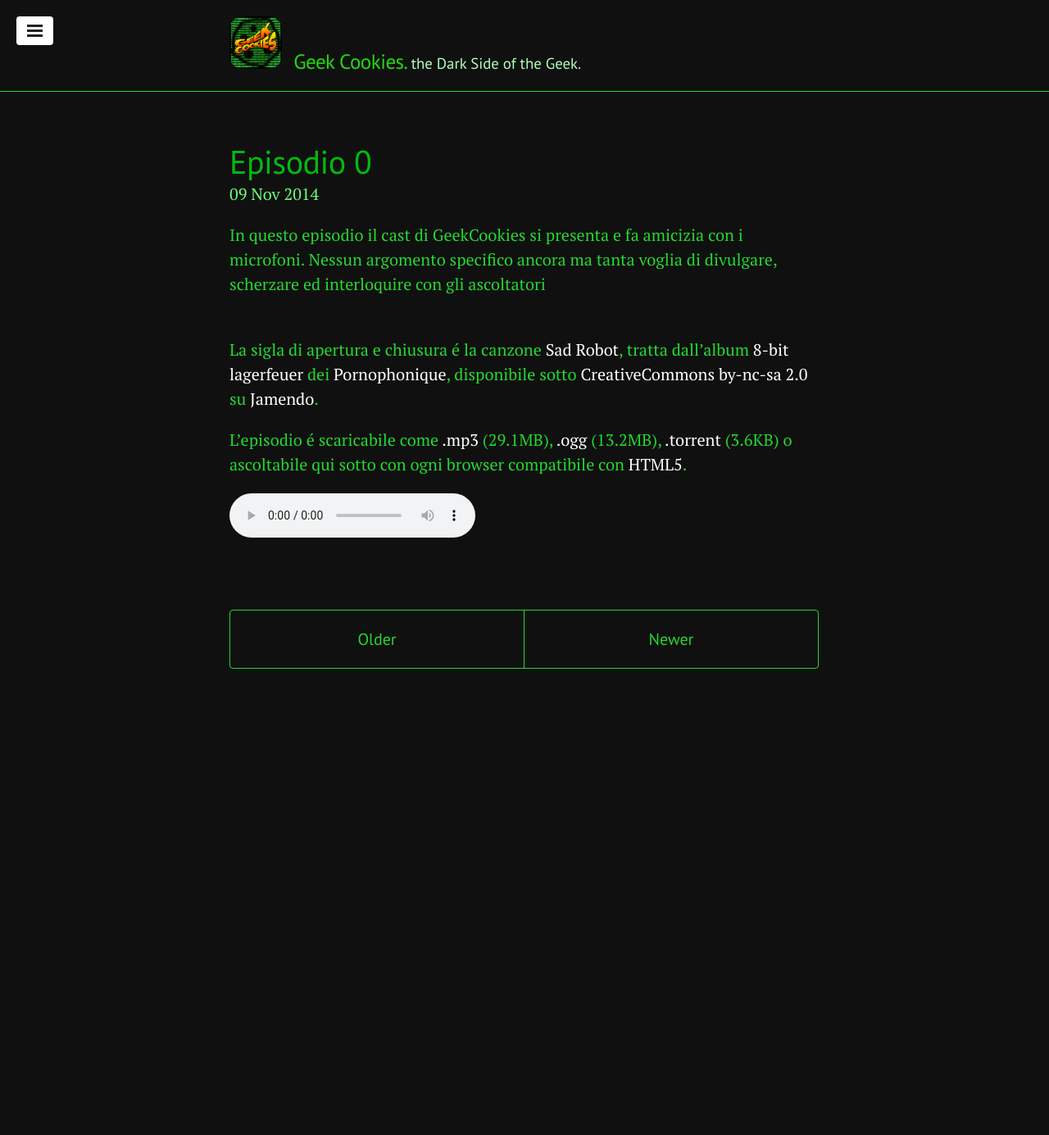
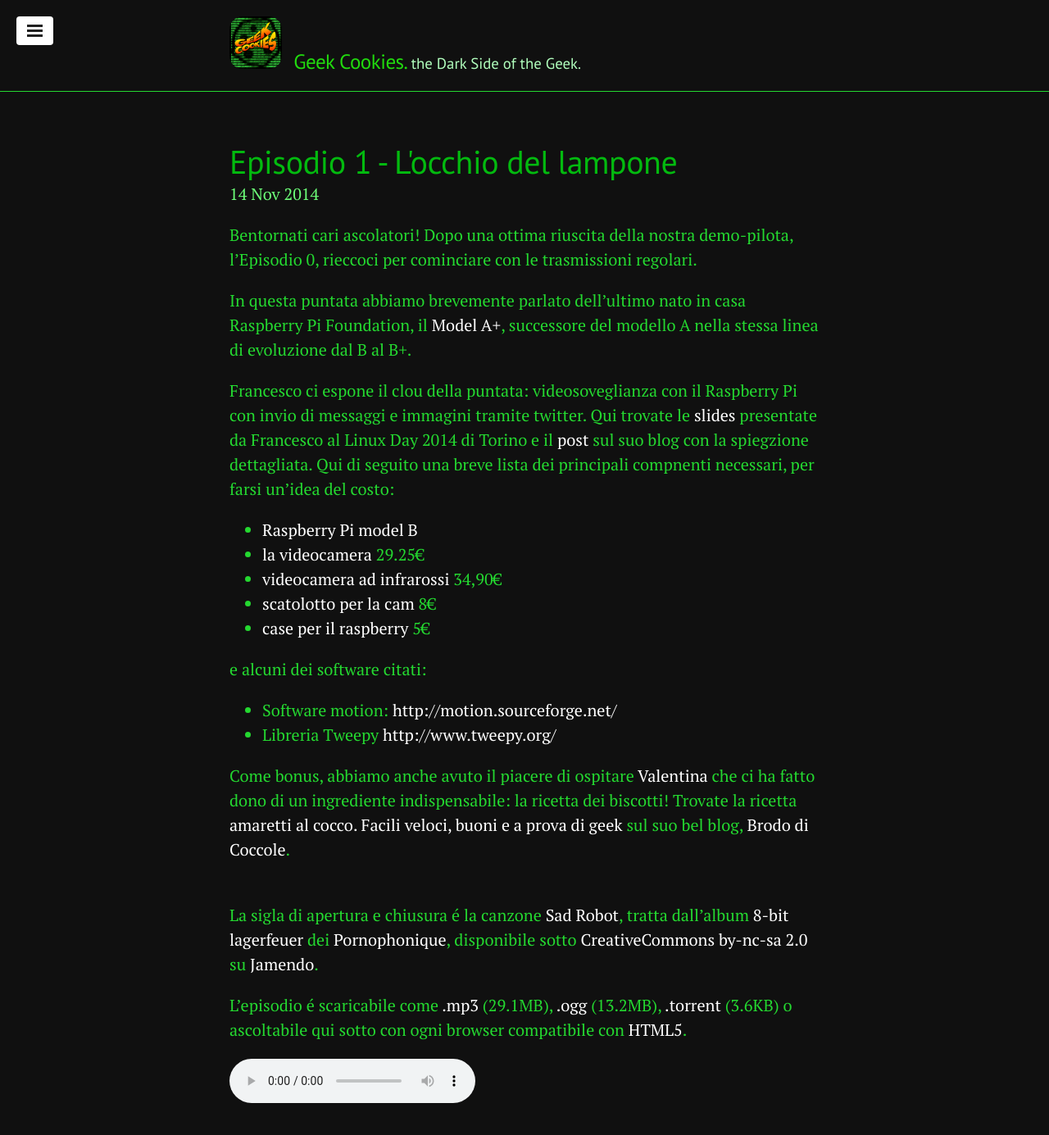
Before and after one commit to geekcookies/geekcookies.github.io, a Jekyll site: the page built from index.html, in a window 1280 px wide and 1400 px high. Shown: the top 1385 px of the window at 82% size. Built offline with Jekyll 4.4.1, drawn with Linux system fonts in a browser that asks for light colours; Markdown is read by kramdown in place of the engine named in the settings; the list of posts is cut into pages by our own code; comment, search, counter and statistics services are not loaded.

Commit message:
new episode 1, added different filetype in post and in feed, perlink set to none in _config.yml

```diff
--- a/_config.yml
+++ b/_config.yml
@@ -4,7 +4,7 @@
 # Permalinks
 #
 # Use of `relative_permalinks` ensures post links from the index work properly.
-permalink:           date
+permalink:           none
 relative_permalinks: false
 
 # Setup
--- /dev/null
+++ b/_posts/2014-11-14-episodio-1.md
@@ -0,0 +1,51 @@
+---
+layout: post
+title:  "Episodio 1 - L'occhio del lampone"
+date:   2014-11-14 13:47:09
+categories: podcast
+tags: podcast raspberry biscotti
+short: Puntata sulla videosorverglianza al lampone e dolcetti al cocco
+podcast:
+  file_mp3: https://archive.org/download/geekcookies_ep_1/geekcookies_ep_1.mp3
+  file_ogg: https://archive.org/download/geekcookies_ep_1/geekcookies_ep_1.ogg
+  file_torrent: https://archive.org/download/geekcookies_ep_1/geekcookies_ep_1_archive.torrent
+  filesize: 32827485
+  length: "0:45:09"
+---
+
+Bentornati cari ascolatori! Dopo una ottima riuscita della nostra demo-pilota, l'Episodio 0, rieccoci per cominciare con le trasmissioni regolari.
+
+In questa puntata abbiamo brevemente parlato dell'ultimo nato in casa Raspberry Pi Foundation, il [Model A+][raspberryaplus], successore del modello A nella stessa linea di evoluzione dal B al B+.
+
+Francesco ci espone il clou della puntata: videosoveglianza con il Raspberry Pi con  invio di messaggi e immagini tramite twitter. Qui trovate le [slides][slidesfrancesco] presentate da Francesco al Linux Day 2014 di Torino e il [post][blogfrancesco] sul suo blog con la spiegzione dettagliata.
+Qui di seguito una breve lista dei principali compnenti necessari, per farsi un'idea del costo:
+
+- [Raspberry Pi model B](http://www.amazon.it/Raspberry-Pi-Model-Plus-512MB/dp/B00LPESRUK/ref=sr_1_1?ie=UTF8&qid=1415622181&sr=8-1&keywords=raspberry+pi)
+- [la videocamera](http://www.amazon.it/Raspberry-Pi-100003-Modulo-telecamera/dp/B00E1GGE40/ref=sr_1_11?ie=UTF8&qid=1415622181&sr=8-11&keywords=raspberry+pi) 29.25€
+- [videocamera ad infrarossi](http://www.amazon.it/Raspberry-Pi-NoIR-Infrared-Camera/dp/B00G9AZ79O/ref=sr_1_47?ie=UTF8&qid=1415622297&sr=8-47&keywords=raspberry+pi+B) 34,90€
+- [scatolotto per la cam](http://www.amazon.it/Camera-Case-Raspberry-Pi-Trasparente/dp/B00IJZJWTI/ref=sr_1_5?ie=UTF8&qid=1415622722&sr=8-5&keywords=raspberry+pi+camera+case) 8€
+- [case per il raspberry ](http://www.amazon.it/Raspberry-Pi-Modello-Plus-Black/dp/B00MQWQT0A/ref=sr_1_12?ie=UTF8&qid=1415622800&sr=8-12&keywords=raspberry+pi+case) 5€
+
+e alcuni dei software citati:
+
+* Software motion: [http://motion.sourceforge.net/](http://motion.sourceforge.net/)
+* Libreria Tweepy [http://www.tweepy.org/](http://www.tweepy.org/)
+
+Come bonus, abbiamo anche avuto il piacere di ospitare [Valentina](https://twitter.com/valefatina) che ci ha fatto dono di un ingrediente indispensabile: la ricetta dei biscotti! Trovate la ricetta [amaretti al cocco. Facili veloci, buoni e a prova di geek][biscottivale] sul suo bel blog, [Brodo di Coccole](http://www.brododicoccole.com/).
+
+<br />
+La sigla di apertura e chiusura é la canzone [Sad Robot](https://www.jamendo.com/en/track/81740/sad-robot), tratta dall'album [8-bit lagerfeuer](https://www.jamendo.com/en/list/a7505/8-bit-lagerfeuer) dei [Pornophonique](https://www.jamendo.com/en/artist/8303/pornophonique), disponibile sotto [CreativeCommons by-nc-sa 2.0](http://creativecommons.org/licenses/by-nc-sa/2.0/) su [Jamendo](https://www.jamendo.com).
+
+L'episodio é scaricabile come [.mp3]({{page.podcast.file_mp3}}) (29.1MB), [.ogg]({{page.podcast.file_ogg}}) (13.2MB), [.torrent]({{page.podcast.file_torrent}}) (3.6KB) o ascoltabile qui sotto con ogni browser compatibile con [HTML5](http://html5test.com/).
+
+
+<!--HTML5 audio player,see http://www.bloggerbuster.com/2012/07/how-to-add-music-player-in-blogspot.html-->
+<audio controls>
+<source src="{{page.podcast.file}}" />
+If you cannot see the audio controls, your browser does not support the audio element
+</audio>
+
+[raspberryaplus]: http://www.raspberrypi.org/products/model-a-plus/
+[slidesfrancesco]: http://www.slideshare.net/cesco_78/linux-day-2014-talk-su-videosorveglianza-con-raspberry-pi
+[blogfrancesco]: http://www.iltucci.com/blog/category/progetti/videosorveglianza-con-raspberry-pi/
+[biscottivale]: http://www.brododicoccole.com/dolcetti-di-amaretti-al-cocco/
--- a/feed.xml
+++ b/feed.xml
@@ -39,7 +39,7 @@
 				<guid isPermaLink="true">{{ post_url }}</guid>
 
                 {% if post.podcast %}
-                <enclosure url="{{post.podcast.file}}" type="{{site.podcast.defaultFileType}}" length="{{post.podcast.filesize}}" />
+                <enclosure url="{{post.podcast.file_mp3}}" type="{{site.podcast.defaultFileType}}" length="{{post.podcast.filesize}}" />
 
                 <itunes:author>{{site.podcast.owner.email}}</itunes:author>
                 <itunes:summary><![CDATA[{{ post.excerpt | strip_html }}]]></itunes:summary>
```
Also changed, not shown: _posts/2014-11-09-episodio-0.md (+6 -4 lines), 4 other files.
